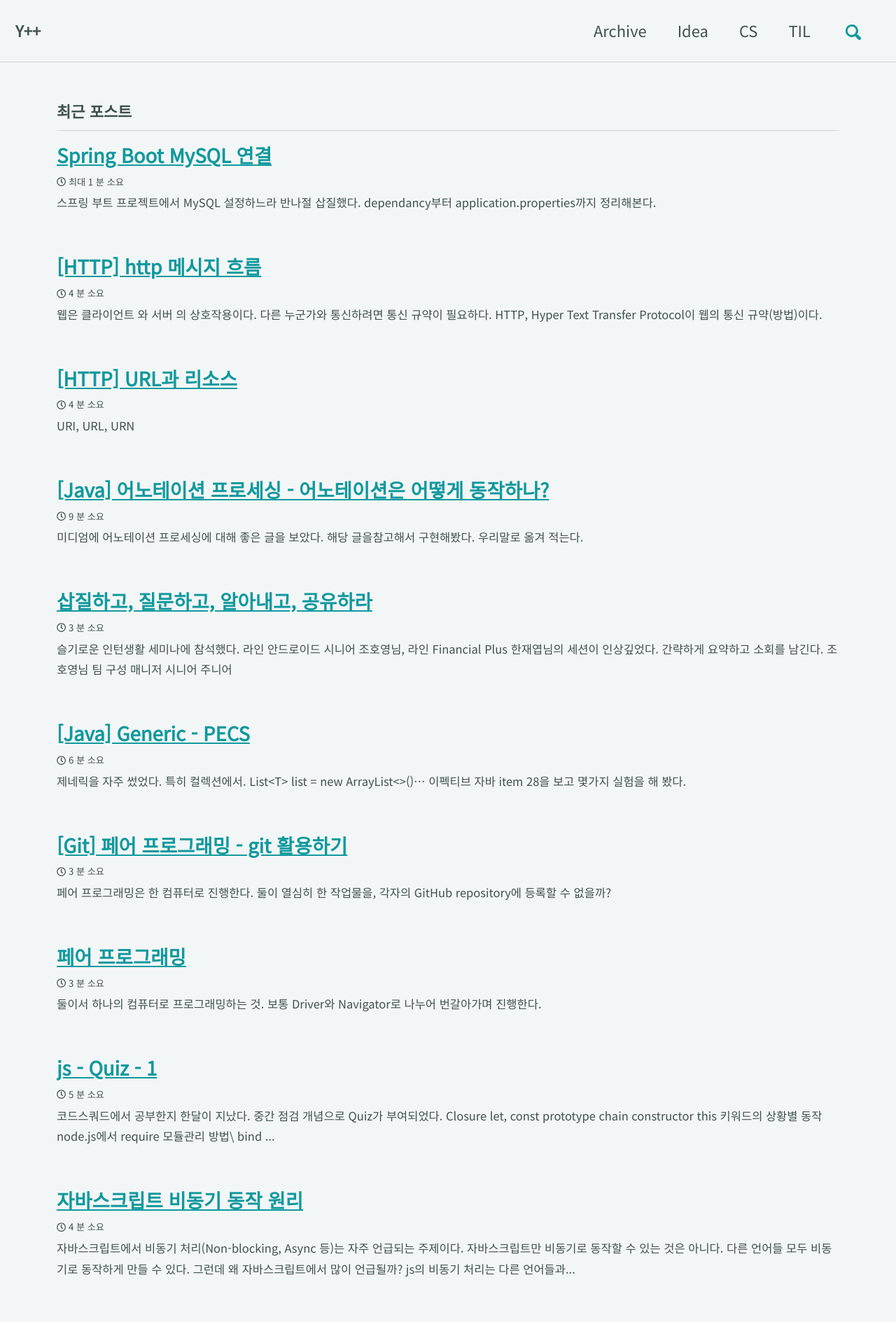
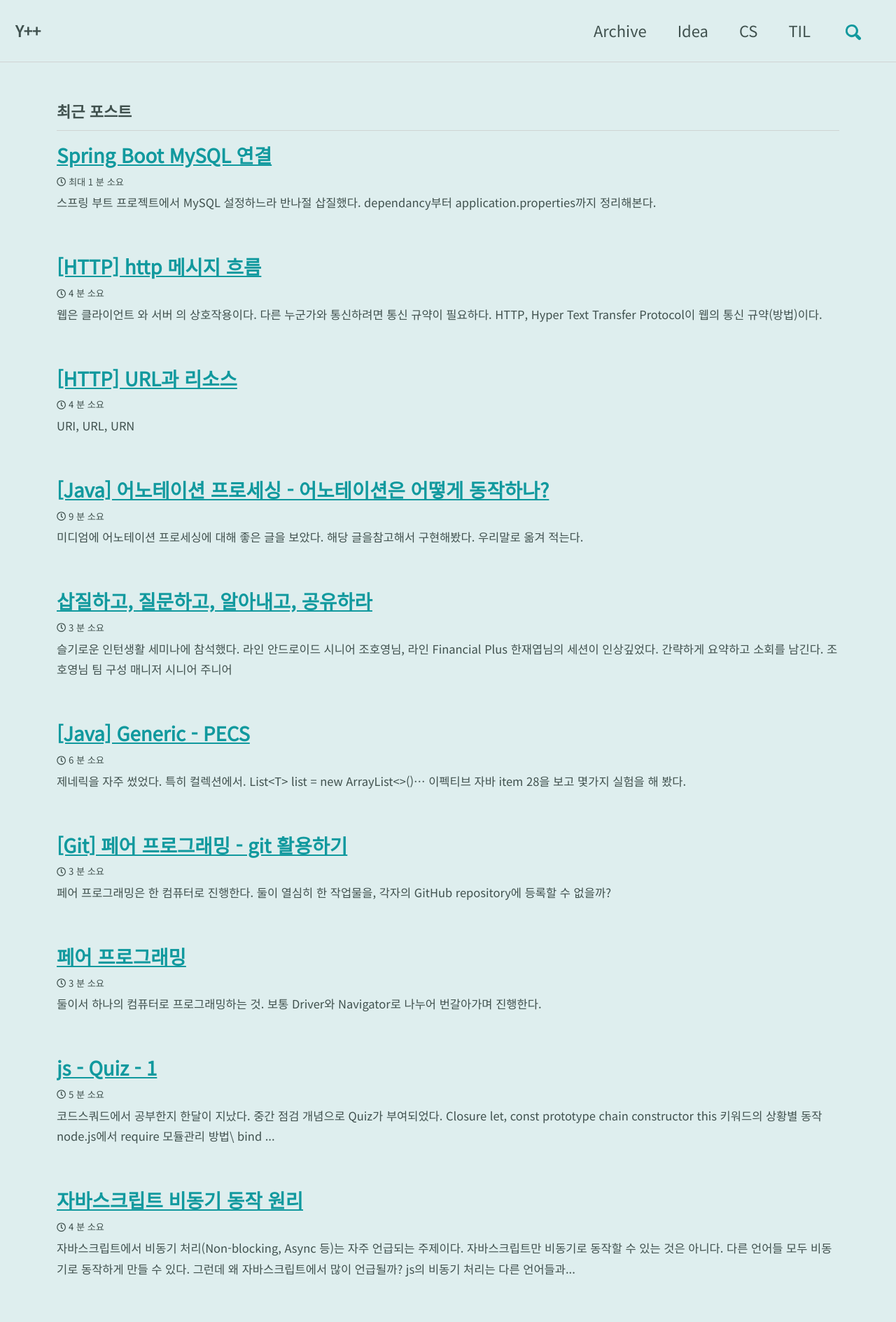
Before and after one commit to andole87/andole87.github.io, a Jekyll site: the page built from index.html, in a window 1280 px wide. Shown: the top 1889 px of the page at 70% size. Built offline with Jekyll 4.4.1, drawn with Linux system fonts in a browser that asks for light colours; cached includes are drawn as plain includes; the list of posts is cut into pages by our own code.

Commit message:
css: background-color

```diff
--- a/_sass/minimal-mistakes/skins/_mint.scss
+++ b/_sass/minimal-mistakes/skins/_mint.scss
@@ -3,7 +3,7 @@
    ========================================================================== */
 
 /* Colors */
-$background-color: #f3f6f6 !default;
+$background-color: #deeeee !default;
 $text-color: #40514e !default;
 $muted-text-color: #40514e !default;
 $primary-color: #11999e !default;
```
